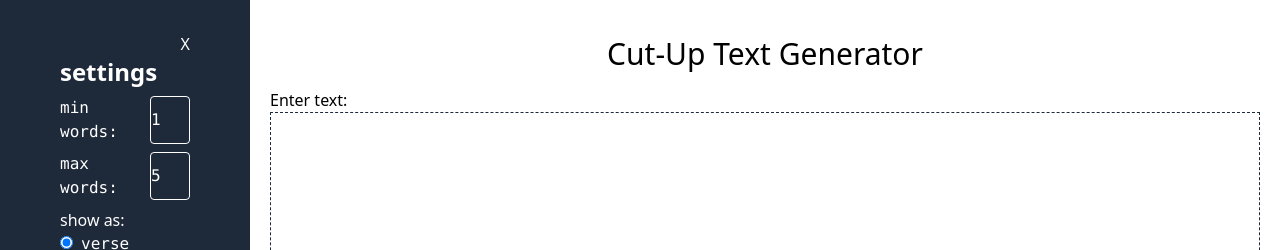
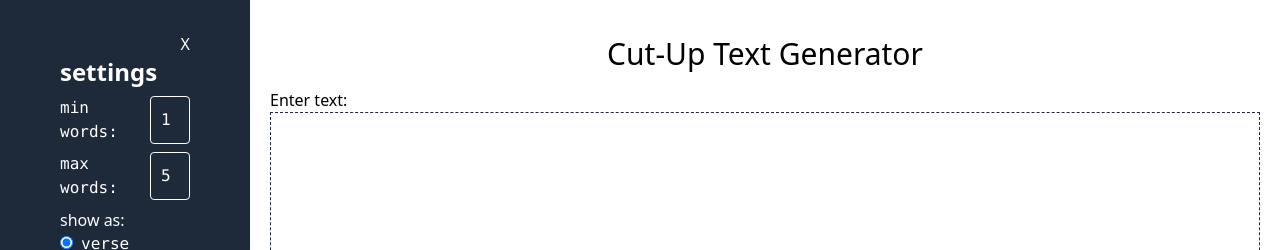
Before and after one commit to dku7/cut-up-tool, a React (Vite) app: page / in a window 1280 px wide. Shown: the top 250 px of the page. Built offline with nearby package versions, Linux system fonts and the light colour scheme.

Commit message:
add padding to word settings

```diff
--- a/src/components/WordSetting.tsx
+++ b/src/components/WordSetting.tsx
@@ -19,7 +19,7 @@ export default function WordSetting({
         id={settingType}
         onChange={handleChange}
         value={initialValue}
-        className="border rounded w-10"
+        className="border rounded w-10 pl-2.5"
       />
     </div>
   );
```
